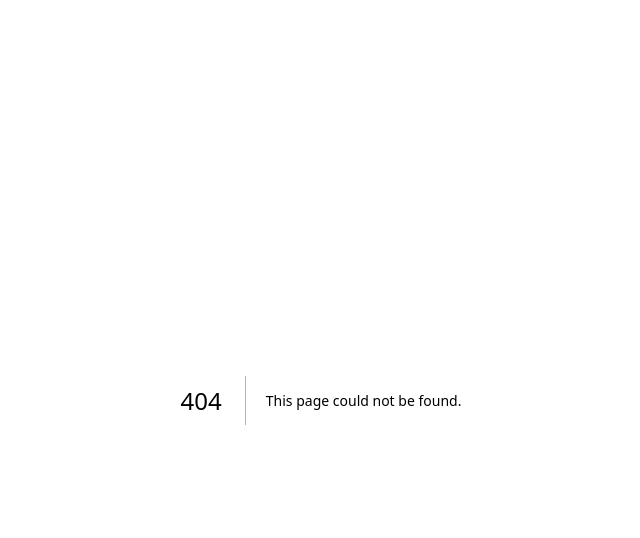
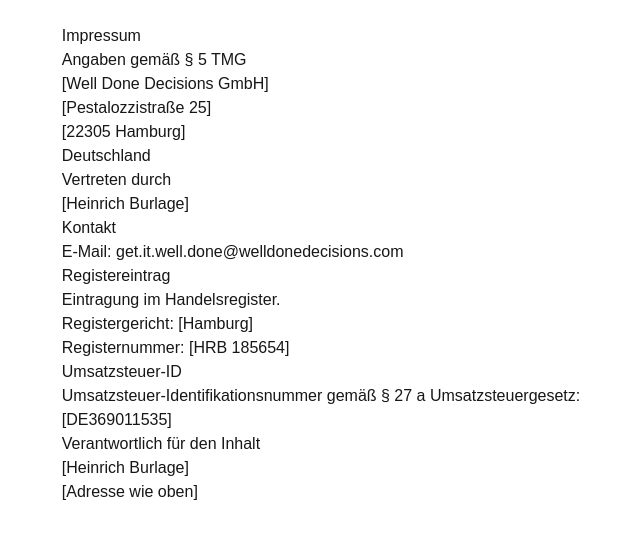
Before and after one commit to WellDone24/soundcovery, a Next.js app: page /impressum in a window 1280 px wide. Before the commit this address had no page. Shown: the top 538 px of the page, without its empty margins (319-959 px from the left). Built offline with nearby package versions, Linux system fonts and the light colour scheme.

Commit message:
Add imprint page

```diff
--- /dev/null
+++ b/app/impressum/page.tsx
@@ -0,0 +1,51 @@
+export default function Impressum() {
+  return (
+    <main style={{ maxWidth: 760, margin: "0 auto", padding: 24 }}>
+      <h1>Impressum</h1>
+
+      <p>Angaben gemäß § 5 TMG</p>
+
+      <p>
+        [Well Done Decisions GmbH]
+        <br />
+        [Pestalozzistraße 25]
+        <br />
+        [22305 Hamburg]
+        <br />
+        Deutschland
+      </p>
+
+      <h2>Vertreten durch</h2>
+      <p>[Heinrich Burlage]</p>
+
+      <h2>Kontakt</h2>
+      <p>
+        E-Mail:{" "}
+        <a href="mailto:get.it.well.done@welldonedecisions.com">get.it.well.done@welldonedecisions.com</a>
+      </p>
+
+      <h2>Registereintrag</h2>
+      <p>
+        Eintragung im Handelsregister.
+        <br />
+        Registergericht: [Hamburg]
+        <br />
+        Registernummer: [HRB 185654]
+      </p>
+
+      <h2>Umsatzsteuer-ID</h2>
+      <p>
+        Umsatzsteuer-Identifikationsnummer gemäß § 27 a Umsatzsteuergesetz:
+        <br />
+        [DE369011535]
+      </p>
+
+      <h2>Verantwortlich für den Inhalt</h2>
+      <p>
+        [Heinrich Burlage]
+        <br />
+        [Adresse wie oben]
+      </p>
+    </main>
+  );
+}
--- a/app/page.tsx
+++ b/app/page.tsx
@@ -134,6 +134,9 @@
           ))}
         </div>
       )}
+    <footer style={{ marginTop: 40, fontSize: 13 }}>
+      <a href="/impressum">Impressum</a>
+    </footer>
     </main>
   );
 }
```
